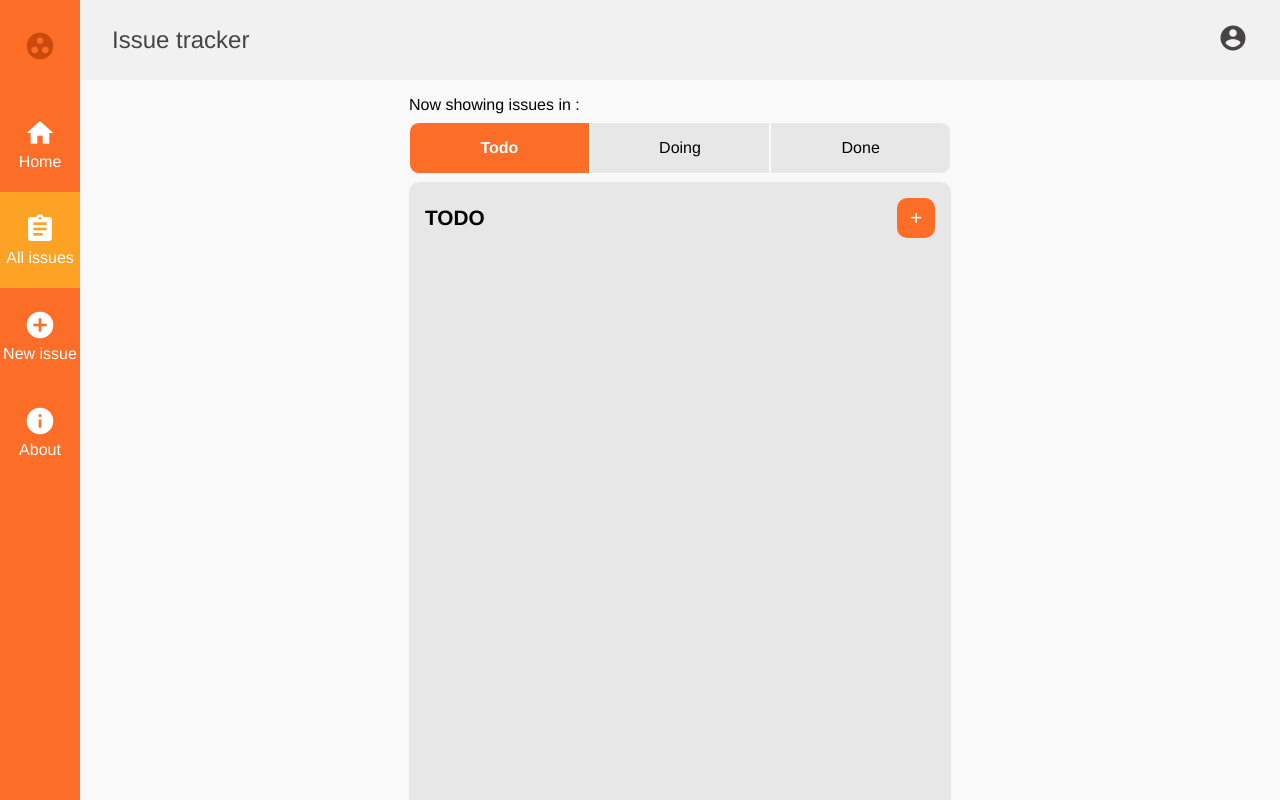
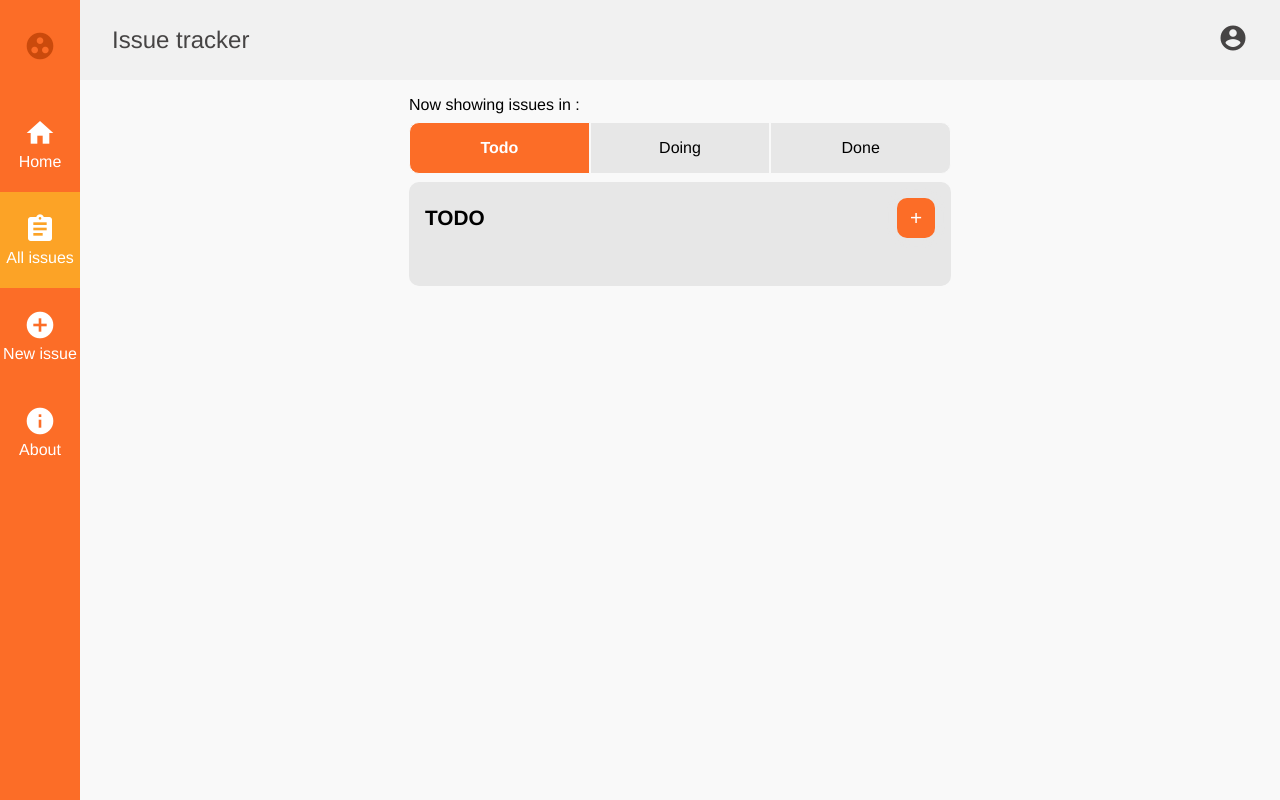
Before and after one commit to devayansarkar/issue-tracker, a Vue app in the folder frontend/: page /board in a window 1280 px wide. Shown: the top 800 px of the page. Built offline with nearby package versions, Linux system fonts and the light colour scheme.

Commit message:
Addign styles for lanes

```diff
--- a/frontend/src/styles/issues-board.page.styles.scss
+++ b/frontend/src/styles/issues-board.page.styles.scss
@@ -35,6 +35,7 @@
         text-align: center;
         background-color: $light_grey;
         cursor: pointer;
+        outline: none;
     }
 
     .status-active {
@@ -45,9 +46,10 @@
 }
 
 .lane {
-    height: 100vh;
+    height: auto;
     background-color: $light_grey;
     border-radius: $border_radius;
+    padding-bottom: 2rem;
 
     .lane-header {
         display: flex;
@@ -61,4 +63,8 @@
             font-size: 1.3rem;
         }
     }
+
+    .lane-no-item {
+        padding: 1rem;
+    }
 }
```
